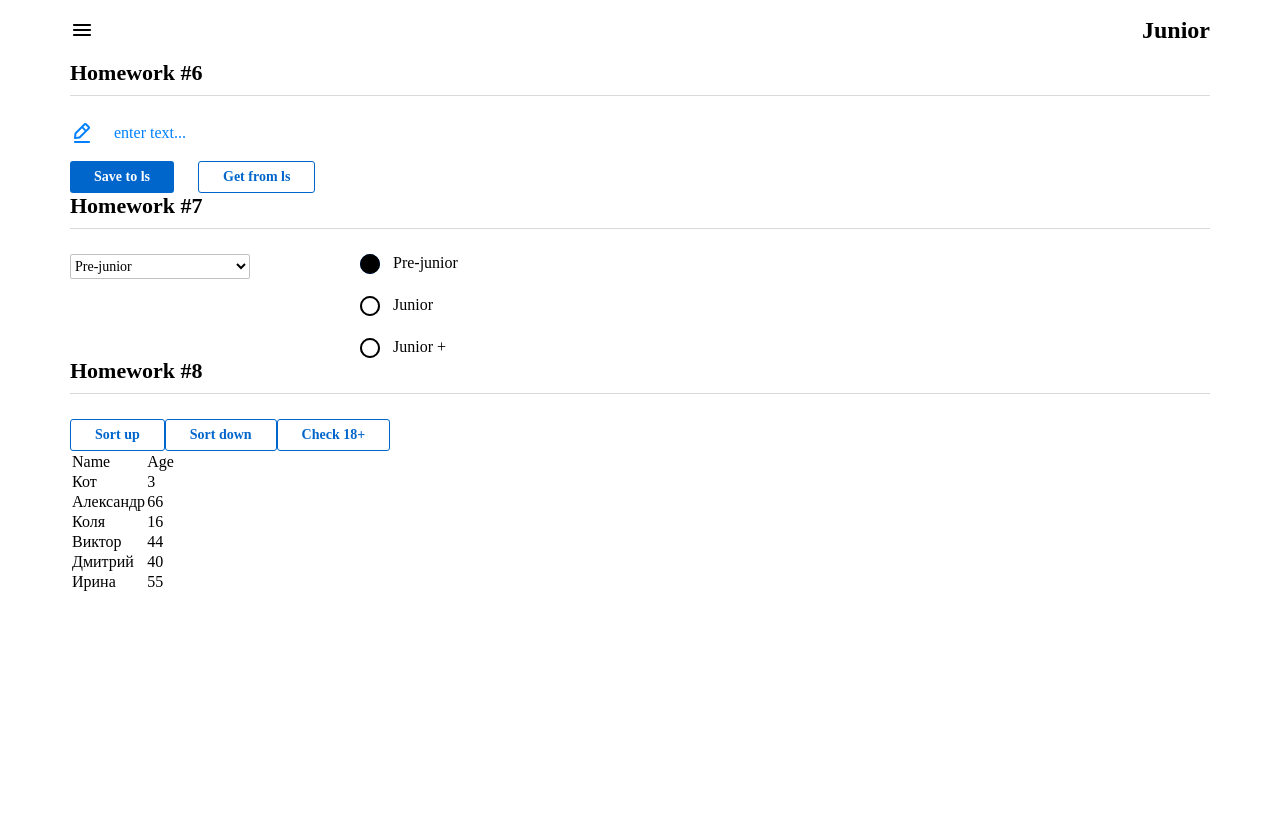
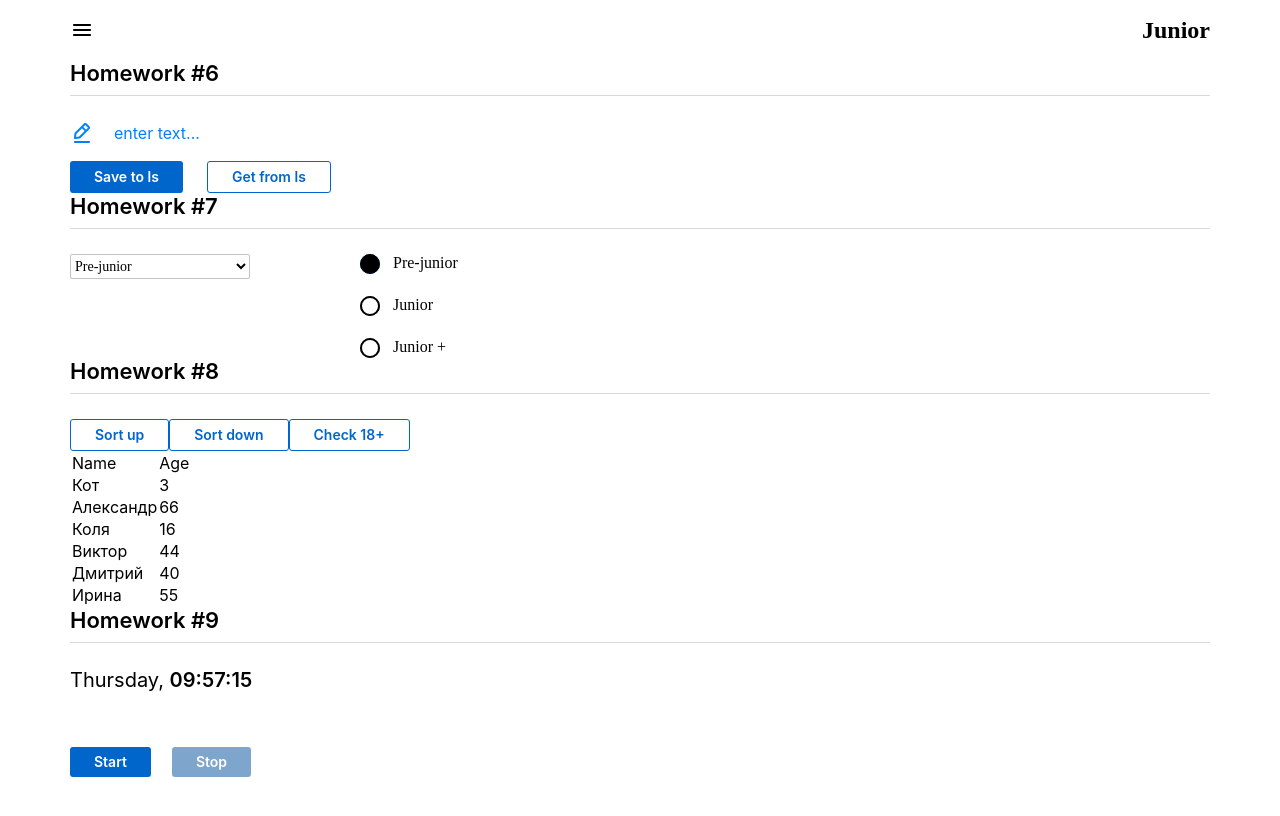
Before and after one commit to paul-koo/incubator-sprint2-homework, a React (Create React App) app: page /#/junior in a window 1280 px wide. Shown: the top 816 px of the page. Built offline with nearby package versions, Linux system fonts and the light colour scheme.

Commit message:
feat: completed hw8

```diff
--- a/src/s1-main/App.module.css
+++ b/src/s1-main/App.module.css
@@ -4,7 +4,6 @@
     display: flex;
     flex-direction: column;
     position: relative;
-    font-family: Montserrat;
 }
 
 .hw {
--- a/src/s2-homeworks/hw04/common/c2-SuperButton/SuperButton.module.css
+++ b/src/s2-homeworks/hw04/common/c2-SuperButton/SuperButton.module.css
@@ -2,7 +2,6 @@
     border-radius: 3px;
     padding: 5px 24px;
     color: var(--Light-140, #fff);
-    font-family: Montserrat;
     font-size: 14px;
     font-style: normal;
     font-weight: 600;
--- a/src/s2-homeworks/hw05/pages/Junior.tsx
+++ b/src/s2-homeworks/hw05/pages/Junior.tsx
@@ -2,7 +2,7 @@ import React from 'react';
 import HW6 from '../../hw06/HW6';
 import HW7 from '../../hw07/HW7';
 import HW8 from '../../hw08/HW8';
-// import HW9 from '../../hw09/HW9'
+import HW9 from '../../hw09/HW9';
 
 function Junior() {
     return (
@@ -10,7 +10,7 @@ function Junior() {
             <HW6 />
             <HW7 />
             <HW8 />
-            {/*<HW9 />*/}
+            <HW9 />
         </div>
     );
 }
--- a/src/s2-homeworks/hw09/Clock.module.css
+++ b/src/s2-homeworks/hw09/Clock.module.css
@@ -1,14 +1,25 @@
 .buttonsContainer {
+    display: flex;
+    gap: 21px;
+    margin-top: 55px;
 }
 
 .clock {
+    position: relative;
 }
 
 .watch {
+    font-size: 20px;
+    font-weight: 400;
 }
 
 .watch strong {
+    font-weight: 600;
 }
 
 .more {
+    position: absolute;
+    color: rgba(0, 0, 0, 0.5);
+    font-size: 16px;
+    top: 32px;
 }
--- a/src/s2-homeworks/hw09/Clock.tsx
+++ b/src/s2-homeworks/hw09/Clock.tsx
@@ -1,38 +1,85 @@
-import React, {useState} from 'react'
-import SuperButton from '../hw04/common/c2-SuperButton/SuperButton'
-import {restoreState} from '../hw06/localStorage/localStorage'
-import s from './Clock.module.css'
+import { useState } from 'react';
+import SuperButton from '../hw04/common/c2-SuperButton/SuperButton';
+import { restoreState } from '../hw06/localStorage/localStorage';
+import s from './Clock.module.css';
+
+enum weekDay {
+    'Sunday',
+    'Monday',
+    'Tuesday',
+    'Wednesday',
+    'Thursday',
+    'Friday',
+    'Saturday',
+}
+
+enum yearMonth {
+    'January',
+    'February',
+    'March',
+    'April',
+    'May',
+    'June ',
+    'July',
+    'August',
+    'September',
+    'October',
+    'November',
+    'December',
+}
 
 function Clock() {
-    const [timerId, setTimerId] = useState<number | undefined>(undefined)
+    const [timerId, setTimerId] = useState<number | undefined>(undefined);
     // for autotests // не менять // можно подсунуть в локалСторэдж нужную дату, чтоб увидеть как она отображается
-    const [date, setDate] = useState<Date>(new Date(restoreState('hw9-date', Date.now())))
-    const [show, setShow] = useState<boolean>(false)
+    const [date, setDate] = useState<Date>(
+        new Date(restoreState('hw9-date', Date.now()))
+    );
+    console.log(date.getMonth());
+
+    const [show, setShow] = useState<boolean>(false);
 
     const start = () => {
         // пишут студенты // запустить часы (должно отображаться реальное время, а не +1)
         // сохранить ид таймера (https://learn.javascript.ru/settimeout-setinterval#setinterval)
-
-    }
+        let timer = setInterval(() => {
+            setDate(new Date(restoreState('hw9-date', Date.now())));
+        }, 1000);
+        setTimerId(timer as unknown as number);
+    };
 
     const stop = () => {
         // пишут студенты // поставить часы на паузу, обнулить ид таймера (timerId <- undefined)
+        clearInterval(timerId);
+        setTimerId(undefined);
+    };
 
-    }
+    const onMouseEnter = () => {
+        // пишут студенты // показать дату если наведена мышка
+        setShow(true);
+    };
+    const onMouseLeave = () => {
+        // пишут студенты // спрятать дату если мышка не наведена
+        setShow(false);
+    };
 
-    const onMouseEnter = () => { // пишут студенты // показать дату если наведена мышка
-
-    }
-    const onMouseLeave = () => { // пишут студенты // спрятать дату если мышка не наведена
-
-    }
-
-    const stringTime = 'date->time' || <br/> // часы24:минуты:секунды (01:02:03)/(23:02:03)/(24:00:00)/(00:00:01) // пишут студенты
-    const stringDate = 'date->date' || <br/> // день.месяц.год (01.02.2022) // пишут студенты, варианты 01.02.0123/01.02.-123/01.02.12345 не рассматриваем
+    const stringTime = String(
+        `${date.getHours() < 10 ? '0' + date.getHours() : date.getHours()}:${
+            date.getMinutes() < 10 ? '0' + date.getMinutes() : date.getMinutes()
+        }:${
+            date.getSeconds() < 10 ? '0' + date.getSeconds() : date.getSeconds()
+        }`
+    ) || <br />; // часы24:минуты:секунды (01:02:03)/(23:02:03)/(24:00:00)/(00:00:01) // пишут студенты
+    const stringDate = `${
+        date.getDate() < 10 ? '0' + date.getDate() : date.getDate()
+    }.${
+        date.getMonth() + 1 < 10
+            ? '0' + (date.getMonth() + 1)
+            : date.getMonth() + 1
+    }.${date.getFullYear()}` || <br />; // день.месяц.год (01.02.2022) // пишут студенты, варианты 01.02.0123/01.02.-123/01.02.12345 не рассматриваем
 
     // день недели на английском, месяц на английском (https://learn.javascript.ru/intl#intl-datetimeformat)
-    const stringDay = 'date->day' || <br/> // пишут студенты
-    const stringMonth = 'date->month' || <br/> // пишут студенты
+    const stringDay = weekDay[Number(date.getDay())] || <br />; // пишут студенты
+    const stringMonth = yearMonth[date.getMonth()] || <br />; // пишут студенты
 
     return (
         <div className={s.clock}>
@@ -57,7 +104,7 @@ function Clock() {
                         </>
                     ) : (
                         <>
-                            <br/>
+                            <br />
                         </>
                     )}
                 </div>
@@ -66,21 +113,21 @@ function Clock() {
             <div className={s.buttonsContainer}>
                 <SuperButton
                     id={'hw9-button-start'}
-                    disabled={true} // пишут студенты // задизэйблить если таймер запущен
+                    disabled={timerId ? true : false} // пишут студенты // задизэйблить если таймер запущен
                     onClick={start}
                 >
-                    start
+                    Start
                 </SuperButton>
                 <SuperButton
                     id={'hw9-button-stop'}
-                    disabled={true} // пишут студенты // задизэйблить если таймер не запущен
+                    disabled={timerId ? false : true} // пишут студенты // задизэйблить если таймер не запущен
                     onClick={stop}
                 >
-                    stop
+                    Stop
                 </SuperButton>
             </div>
         </div>
-    )
+    );
 }
 
-export default Clock
+export default Clock;
```
